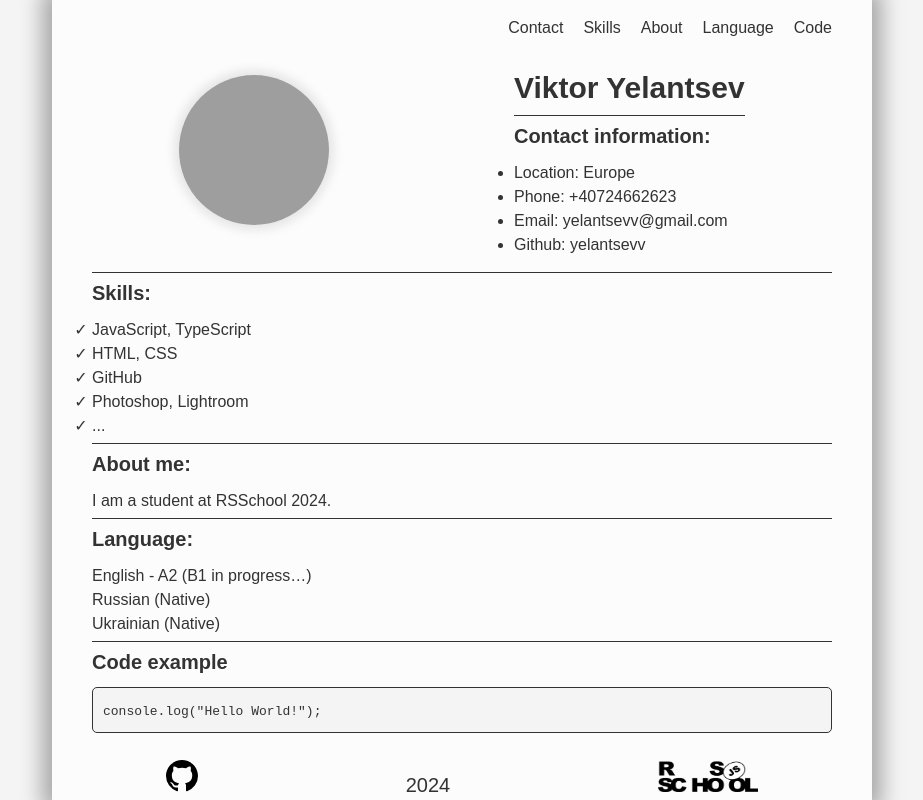
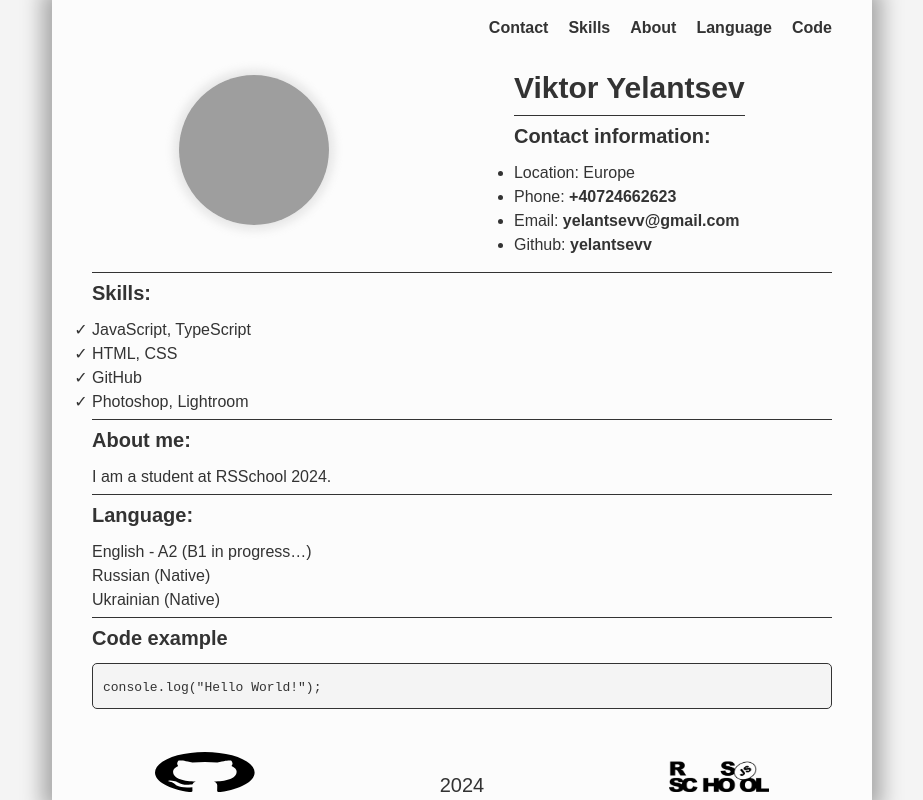
Before and after one commit to yelantsevv/rsschool-cv, a plain HTML site: page index.html in a window 1280 px wide. Shown: the whole page, without its empty margins (178-1101 px from the left). Drawn offline with Linux system fonts and the light colour scheme; grey boxes are pictures that could not be loaded.

Commit message:
fix: svg

```diff
--- a/index.html
+++ b/index.html
@@ -13,11 +13,11 @@
     <header>
       <nav>
         <ul class="header nav">
-          <li><a href="#contact" class="nav-link">Contact</a></li>
-          <li><a href="#skills" class="nav-link">Skills</a></li>
-          <li><a href="#about" class="nav-link">About</a></li>
-          <li><a href="#language" class="nav-link">Language</a></li>
-          <li><a href="#code" class="nav-link">Code</a></li>
+          <li><a class="nav-link" href="#contact">Contact</a></li>
+          <li><a class="nav-link" href="#skills">Skills</a></li>
+          <li><a class="nav-link" href="#about">About</a></li>
+          <li><a class="nav-link" href="#language">Language</a></li>
+          <li><a class="nav-link" href="#code">Code</a></li>
         </ul>
       </nav>
     </header>
@@ -50,7 +50,6 @@
           <li>HTML, CSS</li>
           <li>GitHub</li>
           <li>Photoshop, Lightroom</li>
-          <li>...</li>
         </ul>
       </section>
 
@@ -76,12 +75,7 @@
       <ul class="footer nav">
         <li>
           <a class="content-link" href="https://github.com/yelantsevv" title="Visit Viktor's GitHub">
-            <svg height="32" aria-hidden="true" viewBox="0 0 16 16" version="1.1" width="32" data-view-component="true"
-              class="octicon octicon-mark-github v-align-middle color-fg-default">
-              <path
-                d="M8 0c4.42 0 8 3.58 8 8a8.013 8.013 0 0 1-5.45 7.59c-.4.08-.55-.17-.55-.38 0-.27.01-1.13.01-2.2 0-.75-.25-1.23-.54-1.48 1.78-.2 3.65-.88 3.65-3.95 0-.88-.31-1.59-.82-2.15.08-.2.36-1.02-.08-2.12 0 0-.67-.22-2.2.82-.64-.18-1.32-.27-2-.27-.68 0-1.36.09-2 .27-1.53-1.03-2.2-.82-2.2-.82-.44 1.1-.16 1.92-.08 2.12-.51.56-.82 1.28-.82 2.15 0 3.06 1.86 3.75 3.64 3.95-.23.2-.44.55-.51 1.07-.46.21-1.61.55-2.33-.66-.15-.24-.6-.83-1.23-.82-.67.01-.27.38.01.53.34.19.73.9.82 1.13.16.45.68 1.31 2.69.94 0 .67.01 1.3.01 1.49 0 .21-.15.45-.55.38A7.995 7.995 0 0 1 0 8c0-4.42 3.58-8 8-8Z">
-              </path>
-            </svg>
+            <img src="./img/github-logo.svg" class="footer__img" alt="GitHub Logo">
           </a>
         </li>
         <li>2024</li>
--- a/style.css
+++ b/style.css
@@ -126,3 +126,12 @@ pre {
 code {
   font-family: monospace;
 }
+
+.nav-link {
+  color: var(--colorText);
+  font-weight: bold;
+}
+.content-link {
+  color: var(--colorText);
+  font-weight: bold;
+}
```
Also changed, not shown: img/github-logo.svg (added), 1 other file.
